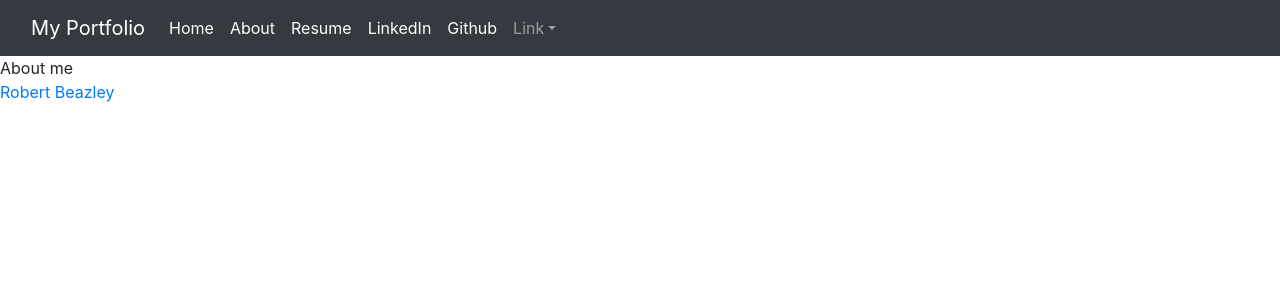
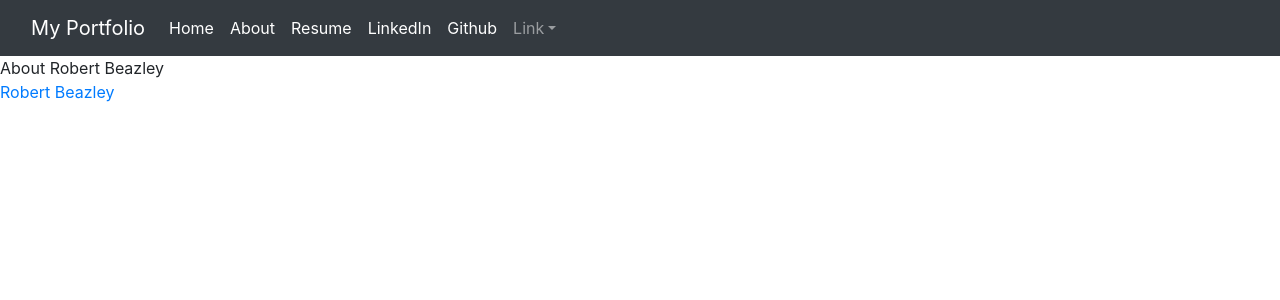
Before and after one commit to rbeazley18/portfolioDjango, a Django app: page /portfolio/about/ in a window 1280 px wide. Shown: the top 300 px of the page. Run offline with Django 4.2, Linux system fonts and the light colour scheme; some libraries are stand-ins or nearby versions.

Commit message:
changed portfolio\about.html

```diff
--- a/portfolio/templates/portfolio/about.html
+++ b/portfolio/templates/portfolio/about.html
@@ -12,7 +12,7 @@
 
     </style>
     <header>
-        About me
+        About Robert Beazley
     </header>
     <div class="badge-base LI-profile-badge" data-locale="en_US" data-size="medium" data-theme="light" data-type="VERTICAL" data-vanity="robert-beazley" data-version="v1"><a class="badge-base__link LI-simple-link" href="https://www.linkedin.com/in/robert-beazley?trk=profile-badge">Robert Beazley</a></div>
 
```
